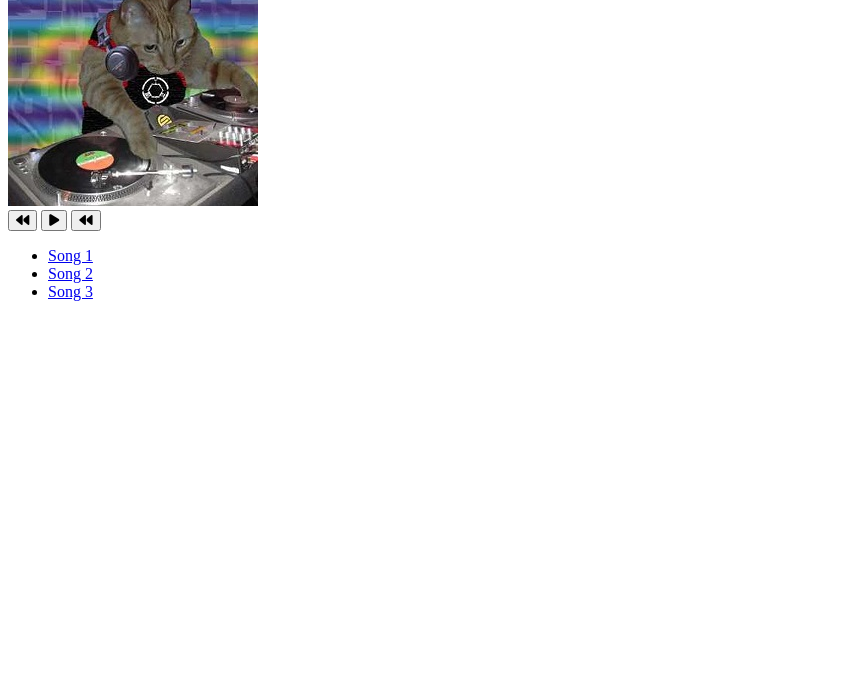
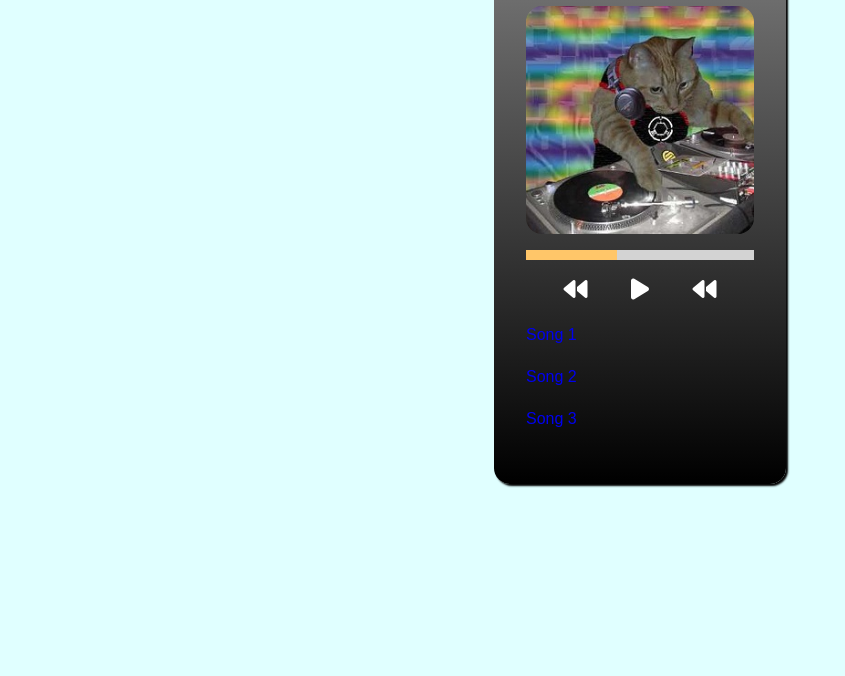
Before and after one commit to adrianmrjs/music-live, a plain HTML site: page index.html in a window 1280 px wide. Shown: the part 124-800 px from the top of the page, without its empty margins (0-845 px from the left). Drawn offline with Linux system fonts and the light colour scheme.

Commit message:
update css

```diff
--- a/src/sass/style.scss
+++ b/src/sass/style.scss
@@ -0,0 +1,68 @@
+/* Common */
+* {
+  box-sizing: border-box;
+}
+
+body {
+  font-family: sans-serif;
+  background-color: lightcyan;
+  display: flex;
+  justify-content: center;
+  align-items: center;
+  .player {
+    margin: 2rem;
+    max-width: 568px;
+    min-height: 320px;
+    background-image: linear-gradient(gray, black);
+    border-radius: 1rem;
+    padding: 2rem;
+    color: white;
+    box-shadow: 2px 2px 2px black;
+  }
+  .title {
+    margin-top: 0;
+    text-align: center;
+  }
+  .cover {
+    width: 228px;
+    height: auto;
+    border-radius: 1rem;
+    display: block;
+    margin: 0 auto 1rem auto;
+  }
+  .progress-container {
+    height: 0.6rem;
+    background-color: rgb(211, 211, 211);
+    margin-bottom: 1rem;
+    .progress {
+      background-color: rgb(255, 198, 105);
+      width: 40%;
+      height: 100%;
+    }
+  }
+  .controls {
+    display: flex;
+    justify-content: space-evenly;
+    margin-bottom: 1rem;
+    button {
+      background-color: transparent;
+      border: none;
+      i {
+        font-size: 1.5rem;
+        color: white;
+      }
+    }
+  }
+  .songs {
+    margin: 0;
+    padding: 0;
+    list-style: none;
+    li {
+      margin: 1.5rem 0;
+      a {
+        margin-bottom: 1.5rem;
+        text-decoration: none;
+      }
+    }
+  }
+}
```
Also changed, not shown: src/css/style.css, 1 other file.
